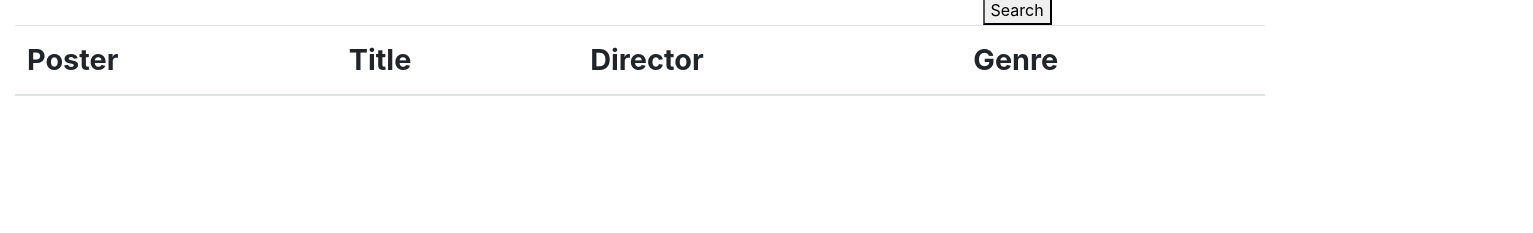
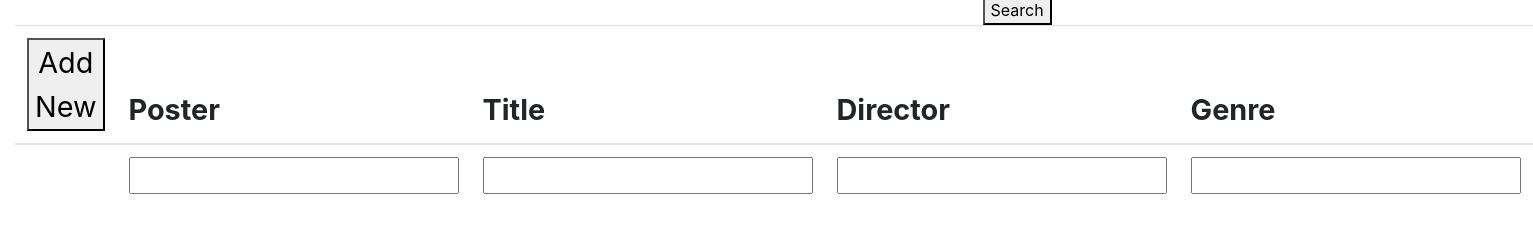
Before and after one commit to Dillon-Tarr/MovieLibrary, a website: page index.html in a window 1280 px wide. Shown: the part 89-322 px from the top of the page, 1533 px wide, since content can reach past the window. Drawn offline with nearby package versions, Linux system fonts and the light colour scheme; no server answers.

Commit message:
add input lines for add button

```diff
--- a/index.html
+++ b/index.html
@@ -29,6 +29,7 @@
                 <table class="table table-image">
                     <thead>
                     <tr class="tbl">
+                        <th scope="col"><span id="addButton"><button>Add New</button></span></th>
                         <th scope="col"><span id="poster">Poster</span></th>
                         <th scope="col"><span id="title">Title</span></th>
                         <th scope="col"><span id="director">Director</span></th>
@@ -36,6 +37,13 @@
                     </tr>
                     </thead>
                     <tbody id="jsonData">
+                        <tr class="hidden">
+                            <td></td>
+                            <td><input></td>
+                            <td><input></td>
+                            <td><input></td>
+                            <td><input></td>
+                        </tr>
 
                     </tbody>
                 </table>
--- a/script.js
+++ b/script.js
@@ -21,6 +21,7 @@ $(document).ready(function() {
         var $jsonData = $('#jsonData');
         var songTemplate = "" +
         "<tr>" +
+        '<td scope="col"><span><button class="updateButton" id="updateButton{{id}}">Update</button></span></td>' +
         '<td class="w-25"><img src="{{poster}}" class="img-fluid posterImg" alt="Movie Poster"></td>' +
         "<td>{{title}}</td>" +
         "<td>{{director}}</td>" +
--- a/styles.css
+++ b/styles.css
@@ -12,3 +12,6 @@ td{
 .posterImg{
     max-height: 20rem;
 }
+.hidden{
+    display: ;
+}
```
